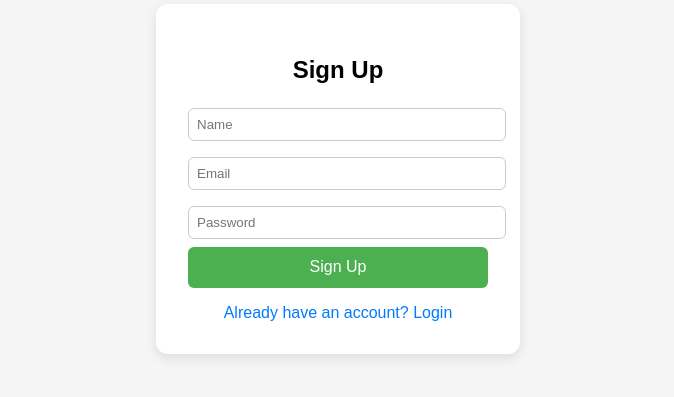
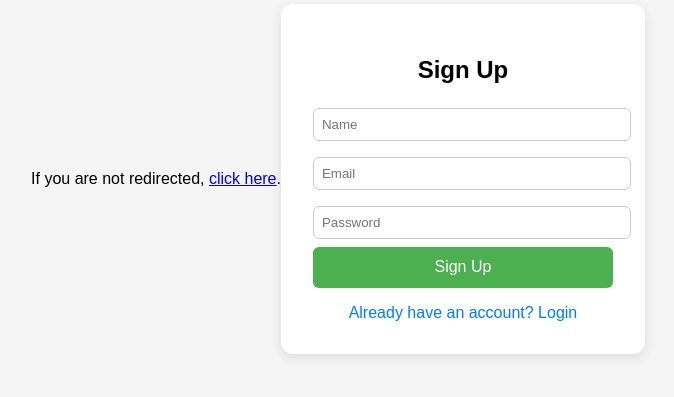
Before and after one commit to souravg222551/fintech-hub1, a plain HTML site: page index.html in a window 1280 px wide. Shown: the part 229-626 px from the top of the page, without its empty margins (302-976 px from the left). Drawn offline with Linux system fonts and the light colour scheme.

Commit message:
Update index.html

```diff
--- a/index.html
+++ b/index.html
@@ -50,6 +50,7 @@
     </style>
   </head>
   <body>
+    <p>If you are not redirected, <a href="dashboard.html">click here</a>.</p>
     <div class="container">
       <h2 id="formTitle">Sign Up</h2>
       <form id="signupForm">
```
